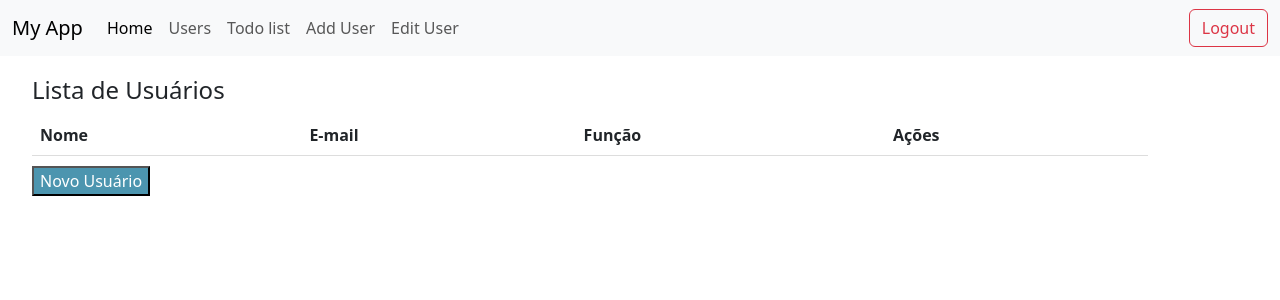
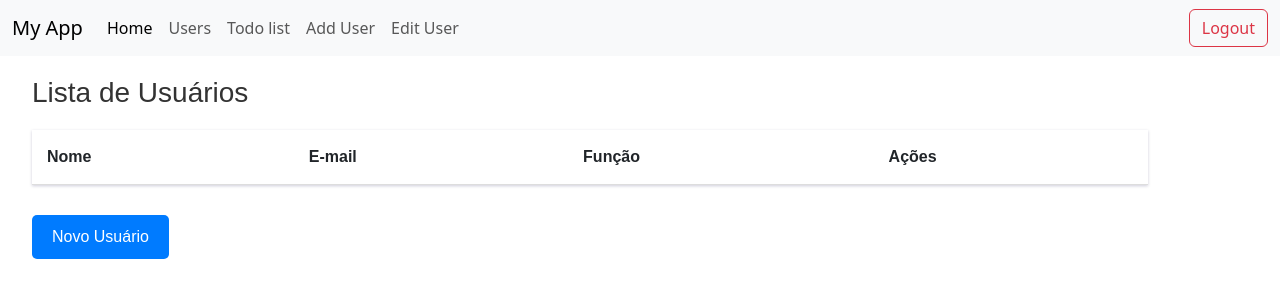
Before and after one commit to Patrick-Augusto/UserSys, an Angular app: page /app/users in a window 1280 px wide. Shown: the top 300 px of the page. Built offline with nearby package versions, Linux system fonts and the light colour scheme.

Commit message:
Custom - CSS customized

```diff
--- a/src/app/pages/home/components/edit-user/edit-user.component.css
+++ b/src/app/pages/home/components/edit-user/edit-user.component.css
@@ -1,10 +1,10 @@
 form {
-    width: 50%;
+    max-width: 50%;
     margin: 20px auto;
     padding: 20px;
     border: 1px solid #ccc;
+    background-color: #f9f9f9;
     border-radius: 5px;
-    background-color: #f9f9f9;
 }
 
 label {
@@ -33,18 +33,3 @@ button[type="submit"] {
     border-radius: 3px;
     cursor: pointer;
 }
-
-button[type="submit"]:disabled {
-    background-color: #ccc;
-    cursor: not-allowed;
-}
-
-button[type="submit"]:hover:not(:disabled) {
-    background-color: #0056b3;
-}
-
-.error-message {
-    color: red;
-    margin-top: 5px;
-    font-size: 0.9em;
-}
--- a/src/app/pages/home/components/users/users.component.css
+++ b/src/app/pages/home/components/users/users.component.css
@@ -1,34 +1,51 @@
 .container {
   margin: 20px;
+  font-family: Arial, sans-serif;
 }
 
 h1 {
-  font-size: 24px;
-  margin-bottom: 10px;
+  font-size: 28px;
+  margin-bottom: 20px;
+  color: #333;
 }
 
 .user-table {
   width: 100%;
   border-collapse: collapse;
+  box-shadow: 0 1px 3px rgba(13, 3, 70, 0.2);
 }
 
 th, td {
-  padding: 8px;
+  padding: 15px;
   text-align: left;
   border-bottom: 1px solid #ddd;
 }
 
+tr:nth-child(even) {
+  background-color: #f2f2f2;
+}
+
 tr:hover {
-  background-color: #f5f5f5;
+  background-color: #ddd;
 }
 
 .edit-btn i, .delete-btn i {
   margin-right: 5px;
 }
 
+.edit-btn, .delete-btn {
+  padding: 10px 20px;
+  border: none;
+  border-radius: 5px;
+  font-size: 16px;
+  cursor: pointer;
+
+}
+
 .edit-btn {
   background-color: #4CAF50;
   color: white;
+  margin-right: 10px;
 }
 
 .delete-btn {
@@ -37,7 +54,13 @@ tr:hover {
 }
 
 .new-btn {
-  margin-top: 10px;
-  background-color: #4c95af;
+  padding: 10px 20px;
+  border: none;
+  border-radius: 5px;
+  font-size: 16px;
+  cursor: pointer;
+  background-color: #007bff;
   color: white;
+  margin-bottom: 20px;
+  margin-top: 30px;
 }
--- a/src/app/pages/home/components/welcome/welcome.component.css
+++ b/src/app/pages/home/components/welcome/welcome.component.css
@@ -1,8 +1,6 @@
 .full-height {
-  min-height: 100%;
   height: 80vh;
   display: flex;
-  flex-direction: column;
   justify-content: center;
   align-items: center;
 }
@@ -21,7 +19,7 @@ table {
   border-collapse: collapse;
 }
 
-table, th, td {
+th, td {
   border: 1px solid #ddd;
   padding: 8px;
 }
--- a/src/app/pages/home/components/welcome/welcome.component.ts
+++ b/src/app/pages/home/components/welcome/welcome.component.ts
@@ -1,5 +1,6 @@
 import { Component, OnInit } from '@angular/core';
 import { Router } from '@angular/router';
+import { UserService } from 'src/app/services/user.service';
 
 @Component({
   selector: 'app-welcome',
@@ -7,7 +8,7 @@ import { Router } from '@angular/router';
   styleUrls: ['./welcome.component.css']
 })
 export class WelcomeComponent implements OnInit {
-  totalUsers: number = 3;
+  totalUsers: number = 0;
   functions: {function: string, count: number}[] = [
     {function: 'Engenheiro de FE', count: 0},
     {function: 'Engenheiro de BE', count: 1},
@@ -15,9 +16,13 @@ export class WelcomeComponent implements OnInit {
     {function: 'Líder Técnico', count: 1}
   ];
 
-  constructor(private router: Router) { }
+  constructor(private router: Router, private userService: UserService) { }
 
   ngOnInit() {
+    this.totalUsers = this.userService.getUsers().length;
+    this.functions.forEach(func => {
+      func.count = this.userService.getUsers().filter(user => user.function === func.function).length;
+    });
   }
 
   navigateTo(path: string) {
```
